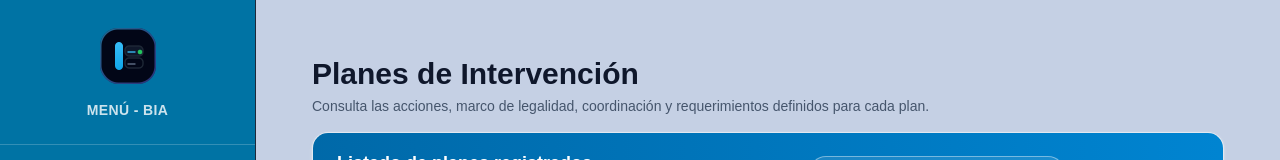
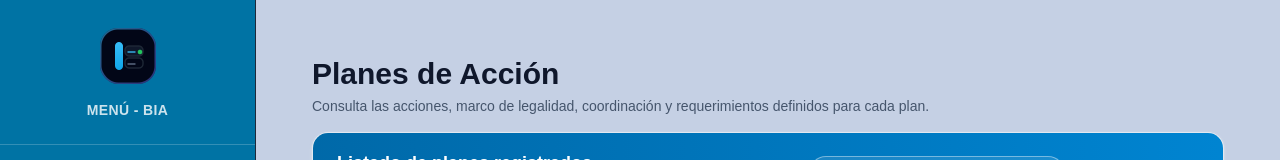
Before and after one commit to KevHernandez09/AnalisisBia, a Next.js app: page /lista in a window 1280 px wide. Shown: the top 160 px of the page. Built offline with nearby package versions, Linux system fonts and the light colour scheme; no server answers.

Commit message:
update list

```diff
--- a/src/app/(private)/lista/page.tsx
+++ b/src/app/(private)/lista/page.tsx
@@ -69,7 +69,7 @@ export default function PlanListaPage() {
       <div className="max-w-7xl mx-auto space-y-4">
         <div>
           <h1 className="text-2xl md:text-3xl font-bold text-slate-900">
-            Planes de Intervención
+            Planes de Acción
           </h1>
           <p className="text-sm text-slate-600 mt-1">
             Consulta las acciones, marco de legalidad, coordinación y
```
